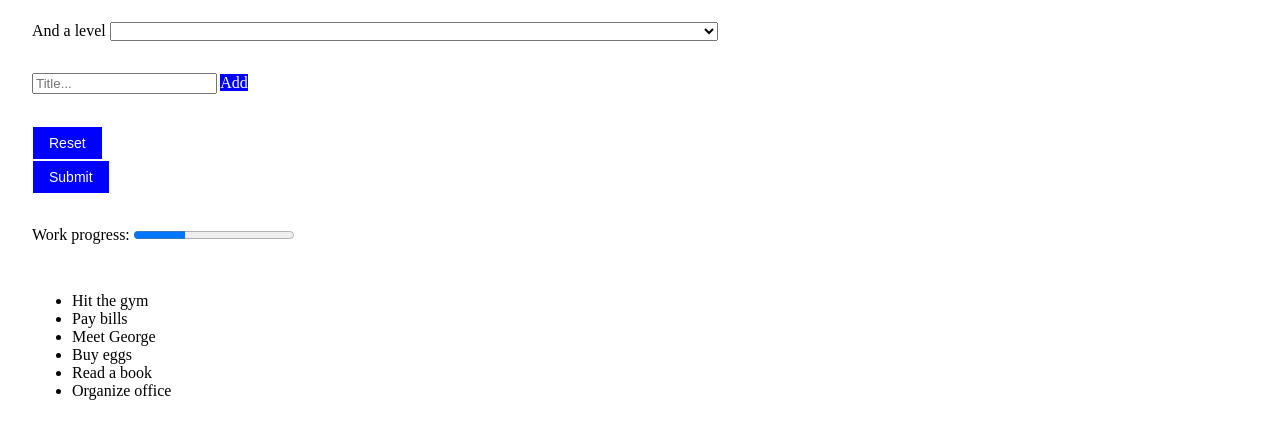
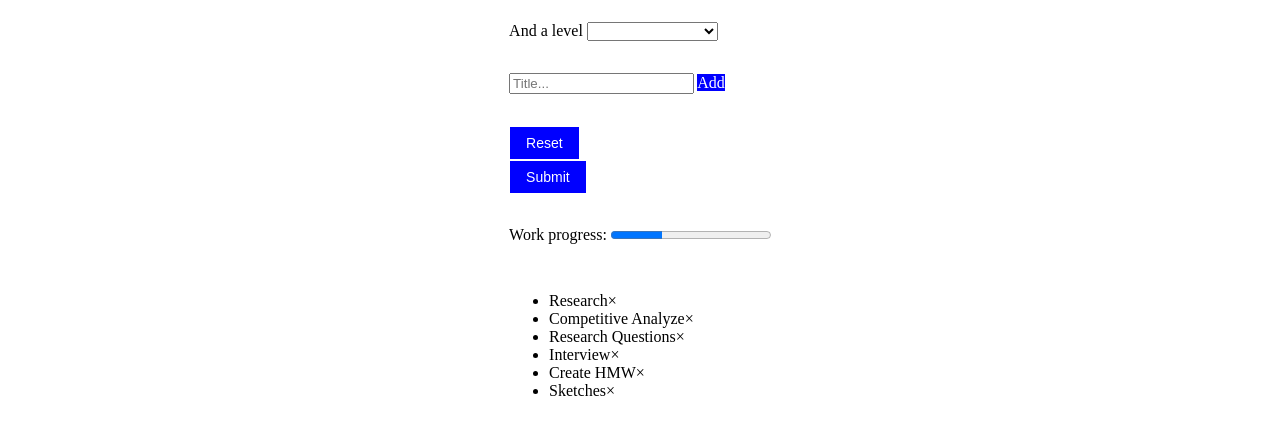
Before and after one commit to Ziwei999/Functions, a plain HTML site: page index.html in a window 1280 px wide. Shown: the part 381-821 px from the top of the page. Before the commit the page ends 800 px from the top, so only its background shows below. Drawn offline with Linux system fonts and the light colour scheme.

Commit message:
upload javascript

```diff
--- a/asset/form.js
+++ b/asset/form.js
@@ -79,7 +79,7 @@ else if (localStorage.length > 0) {
 	updateForm(storedParams) // Update the form from these
 }
 
-let myNodelist = document.getElementsByTagName("list");
+let myNodelist = document.getElementsByTagName("LI");
 var i;
 for (i = 0; i < myNodelist.length; i++) {
   var span = document.createElement("SPAN");
@@ -100,7 +100,7 @@ for (i = 0; i < close.length; i++) {
 
 var list = document.querySelector('ul');
 list.addEventListener('click', function(ev) {
-  if (ev.target.tagName === 'list') {
+  if (ev.target.tagName === 'LI') {
 	ev.target.classList.toggle('checked');
   }
 }, false);
--- a/index.html
+++ b/index.html
@@ -43,8 +43,7 @@
                 </lord-icon>Reset</button>
             </div>
         </div>
-    </div>
-      <h1 style="margin:5px">My To Do List</h1>
+        <h1 style="margin:5px">My To Do List</h1>
        <form id="input-dropdown">
         <section>
             <label for="level-option">And a level</label>
@@ -78,15 +77,17 @@
 
         <section>
             <ul id="mylist">
-                <li>Hit the gym</li>
-                <li class="checked">Pay bills</li>
-                <li>Meet George</li>
-                <li>Buy eggs</li>
-                <li>Read a book</li>
-                <li>Organize office</li>
+                <li>Research</li>
+                <li class="checked">Competitive Analyze</li>
+                <li>Research Questions</li>
+                <li>Interview</li>
+                <li>Create HMW</li>
+                <li>Sketches</li>
             </ul>
         </section>
        </form>
+    </div>
+
 
     </body>
     </html>
```
